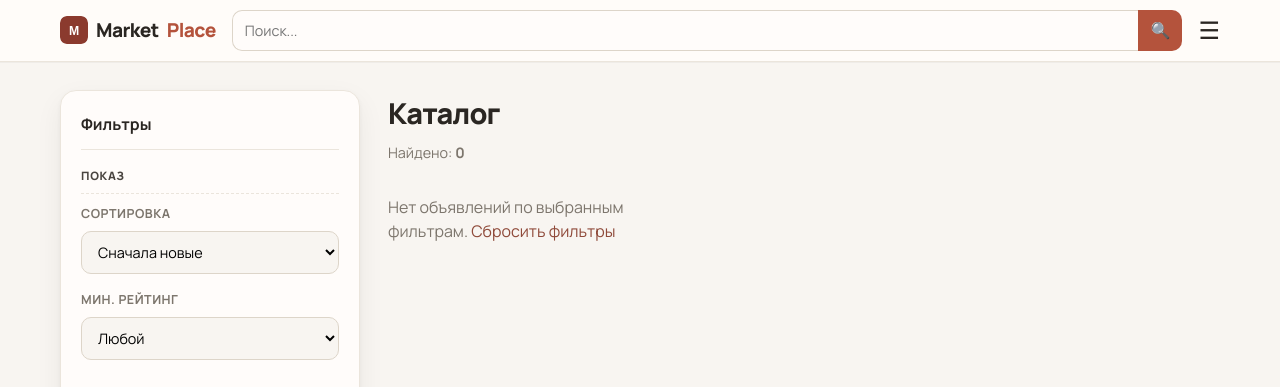
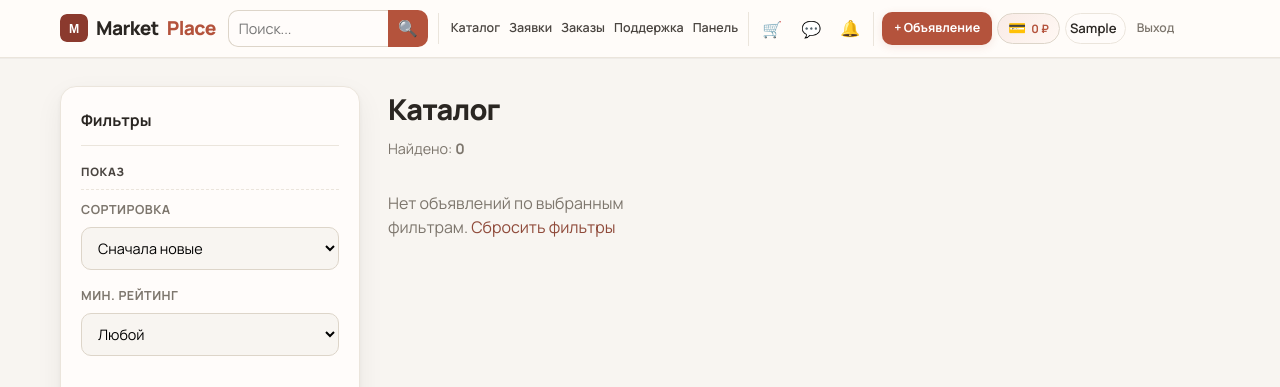
Before and after one commit to zVoofo/merketpalace, a Django app: page /catalog/ in a window 1280 px wide. Shown: the top 387 px of the page. Run offline with Django 5.2, Linux system fonts and the light colour scheme; the visitor is signed in with stand-in values (Sample User, id 1); data comes from the database, SQL or seed files in the repository; data that the repository does not hold is empty.

Commit message:
фикааааат

```diff
--- a/static/css/components.css
+++ b/static/css/components.css
@@ -112,7 +112,6 @@
 .filter-check{display:flex;align-items:center;gap:8px;font-size:.88rem;cursor:pointer}
 .filter-check input{width:16px;height:16px;accent-color:var(--primary)}
 .filter-panel__submit{width:100%;margin-top:4px}
-.filter-panel__preview{margin-top:20px;padding-top:16px;border-top:1px solid var(--border-light)}
 .catalog-toolbar{display:flex;align-items:flex-end;justify-content:space-between;gap:16px;margin-bottom:12px}
 .catalog-toolbar__title{margin:0 0 4px}
 .catalog-count{margin:0;font-size:.9rem;color:var(--muted)}
--- a/static/css/layout.css
+++ b/static/css/layout.css
@@ -10,34 +10,34 @@
 .header__inner{
   display:flex;
   align-items:center;
-  gap:16px;
+  gap:10px 12px;
   padding-top:10px;
   padding-bottom:10px;
   min-width:0;
   box-sizing:border-box;
+  flex-wrap:wrap;
 }
 .header__inner > .logo{flex-shrink:0}
 .header__tools{
   display:flex;
   align-items:center;
-  gap:12px 16px;
-  flex:1;
+  gap:8px 10px;
+  flex:1 1 320px;
   min-width:0;
-  overflow:hidden;
 }
 .header__tools > .search-bar{
   flex-shrink:0;
-  width:220px;
-  min-width:200px;
-  max-width:240px;
+  width:200px;
+  min-width:160px;
+  max-width:220px;
 }
 .header__tools > .nav{
-  flex:0 1 auto;
+  flex:1 1 280px;
   min-width:0;
 }
 .header__inner > .burger{
   flex-shrink:0;
-  margin-left:auto;
+  display:none;
 }
 .logo{
   flex:0 0 auto;
@@ -54,7 +54,7 @@
 }
 .search-bar input{
   flex:1;min-width:0;
-  padding:10px 12px;
+  padding:8px 10px;
   border:1px solid var(--border);
   border-right:none;
   border-radius:var(--radius-sm) 0 0 var(--radius-sm);
@@ -63,8 +63,8 @@
 }
 .search-bar input:focus{outline:2px solid var(--primary-glow);border-color:var(--primary)}
 .search-bar button{
-  flex:0 0 44px;
-  width:44px;
+  flex:0 0 40px;
+  width:40px;
   padding:0;
   background:var(--primary);color:#fff;
   border:none;border-radius:0 var(--radius-sm) var(--radius-sm) 0;cursor:pointer;
@@ -73,34 +73,32 @@
 .search-bar button:hover{background:var(--primary-dark)}
 .nav{
   display:flex;align-items:center;justify-content:flex-start;
-  gap:8px 12px;
-  flex-wrap:nowrap;
+  gap:6px 8px;
+  flex-wrap:wrap;
   min-width:0;
-  max-width:100%;
-  overflow:hidden;
 }
 .nav__section--links{
-  gap:10px;
-  padding-left:14px;
-  margin-left:2px;
+  gap:8px;
+  padding-left:10px;
+  margin-left:0;
   border-left:1px solid var(--border-light);
 }
 .nav__section--links a:not(.btn),
 .nav__section--auth a:not(.btn){
-  color:var(--text-soft);font-size:.8rem;font-weight:600;white-space:nowrap;
-  text-decoration:none;padding:6px 2px;
+  color:var(--text-soft);font-size:.78rem;font-weight:600;white-space:nowrap;
+  text-decoration:none;padding:5px 2px;
 }
 .nav__wallet-sum{font-size:.72rem;white-space:nowrap}
 .nav__section--icons{
-  gap:4px;
-  padding:0 8px;
+  gap:2px;
+  padding:0 6px;
   border-left:1px solid var(--border-light);
   border-right:1px solid var(--border-light);
 }
-.nav__section{display:flex;align-items:center;gap:6px;flex-shrink:0}
+.nav__section{display:flex;align-items:center;gap:5px;flex-shrink:0}
 .nav__icon-btn{
   position:relative;display:inline-flex;align-items:center;justify-content:center;
-  width:36px;height:36px;border:1px solid transparent;border-radius:var(--radius-sm);
+  width:34px;height:34px;border:1px solid transparent;border-radius:var(--radius-sm);
   background:transparent;color:var(--text-soft);cursor:pointer;
   text-decoration:none;transition:background .15s,border-color .15s,color .15s;
 }
@@ -108,12 +106,12 @@
 .nav__icon-btn__glyph{font-size:1rem;line-height:1}
 .nav-notify__bell.nav__icon-btn{padding:0}
 .nav__cta{white-space:nowrap}
-.nav__section--user{gap:6px}
-.nav__section--auth{gap:8px;margin-left:auto}
+.nav__section--user{gap:5px;flex-shrink:0}
+.nav__section--auth{gap:6px}
 .nav__section--links a:not(.btn):hover,
 .nav__section--auth a:not(.btn):hover{color:var(--primary)}
 .nav__wallet-chip{
-  display:inline-flex;align-items:center;gap:6px;padding:6px 12px;
+  display:inline-flex;align-items:center;gap:5px;padding:5px 10px;
   background:linear-gradient(135deg,var(--primary-light),#fff8f4);
   border:1px solid var(--border);border-radius:20px;
   font-weight:700;color:var(--primary)!important;text-decoration:none;flex-shrink:0;
@@ -121,8 +119,8 @@
 .nav__wallet-chip:hover{background:var(--primary-light);text-decoration:none}
 .nav__wallet-icon{font-size:.9rem;line-height:1}
 .nav__profile-pill{
-  display:inline-flex;align-items:center;gap:6px;max-width:110px;
-  padding:5px 10px 5px 5px;border:1px solid var(--border-light);border-radius:20px;
+  display:inline-flex;align-items:center;gap:5px;max-width:96px;
+  padding:4px 8px 4px 4px;border:1px solid var(--border-light);border-radius:20px;
   background:var(--card);color:var(--text)!important;text-decoration:none;
   font-size:.82rem;font-weight:600;
 }
@@ -130,8 +128,8 @@
 .nav__profile-pill span{overflow:hidden;text-overflow:ellipsis;white-space:nowrap}
 .nav__profile-img{width:24px;height:24px;border-radius:50%;object-fit:cover;flex-shrink:0}
 .nav__logout{
-  font-size:.78rem;font-weight:600;color:var(--muted);text-decoration:none;
-  padding:6px 8px;border-radius:var(--radius-sm);
+  font-size:.76rem;font-weight:600;color:var(--muted);text-decoration:none;
+  padding:5px 6px;border-radius:var(--radius-sm);flex-shrink:0;white-space:nowrap;
 }
 .nav__logout:hover{color:var(--error);background:var(--error-bg);text-decoration:none}
 .nav-dot{
@@ -145,7 +143,7 @@
   background:var(--primary);color:#fff;border-radius:8px;font-size:.6rem;font-weight:700;line-height:14px;text-align:center;
 }
 
-.header .nav .btn{white-space:nowrap;flex-shrink:0;padding:7px 12px;font-size:.8rem}
+.header .nav .btn{white-space:nowrap;flex-shrink:0;padding:6px 10px;font-size:.78rem}
 .burger{
   flex:0 0 auto;
   display:none;background:none;border:none;font-size:1.5rem;cursor:pointer;color:var(--text);
--- a/static/css/responsive.css
+++ b/static/css/responsive.css
@@ -1,61 +1,15 @@
-/* Широкий экран: полное меню в строку */
-@media(min-width:1500px){
-  .header__tools > .nav{display:flex!important;position:static!important;flex-direction:row!important;padding:0!important;background:transparent!important;box-shadow:none!important;border:none!important}
-  .burger{display:none!important}
-}
-
-/* Уже экран: бургер, без наезда на поиск */
-@media(max-width:1499px){
-  .burger{display:block}
-  .header__inner{
-    display:grid;
-    grid-template-columns:auto minmax(0,1fr) auto;
-    position:relative;
-  }
-  .header__tools{display:contents}
-  .header__inner > .logo{grid-column:1;grid-row:1}
-  .header__tools > .search-bar{
-    grid-column:2;
-    grid-row:1;
-    max-width:none;
-    min-width:0;
-    width:100%;
-  }
-  .header__inner > .burger{grid-column:3;grid-row:1;margin-left:0}
-  .header__tools > .nav{
-    display:none;
-    position:absolute;top:100%;left:0;right:0;
-    grid-column:1/-1;
-    background:var(--card);flex-direction:column;align-items:stretch;
-    padding:16px 20px;border-bottom:1px solid var(--border-light);
-    box-shadow:var(--shadow);z-index:101;overflow:visible;
-    gap:4px;
-  }
-  .header__tools > .nav.open{display:flex}
-  .nav__section--links{border-left:none;padding-left:0;margin-left:0}
-  .nav__section{flex-direction:column;align-items:stretch;gap:4px;width:100%;border:none;padding:0}
-  .nav__section--icons{
-    flex-direction:row;flex-wrap:wrap;justify-content:flex-start;gap:8px;
-    padding:10px 0;border-top:1px solid var(--border-light);border-bottom:1px solid var(--border-light);
-  }
-  .nav__section--user{align-items:stretch;gap:8px;padding-top:8px}
-  .nav__section--links a:not(.btn),
-  .nav__section--auth a:not(.btn){padding:8px 0;font-size:.95rem}
-  .nav__profile-pill{max-width:none;width:100%;justify-content:flex-start}
-  .nav__wallet-chip{width:100%;justify-content:center}
-  .nav__cta{width:100%;text-align:center;justify-content:center;padding:12px 16px}
-  .nav__logout{width:100%;text-align:center;padding:10px 12px}
-}
-
+/* Мобилка: бургер-меню */
 @media(max-width:768px){
   .header__inner{
     display:grid;
     grid-template-columns:auto minmax(0,1fr) auto;
     grid-template-rows:auto auto;
+    position:relative;
+    flex-wrap:nowrap;
   }
+  .header__inner > .burger{display:block;grid-column:3;grid-row:1}
   .header__tools{display:contents}
   .header__inner > .logo{grid-column:1;grid-row:1}
-  .header__inner > .burger{grid-column:3;grid-row:1}
   .header__tools > .search-bar{
     grid-column:1/-1;
     grid-row:2;
@@ -64,11 +18,12 @@
     width:100%;
   }
   .header__tools > .nav{
-    display:none;position:absolute;top:100%;left:0;right:0;
+    display:none;
+    position:absolute;top:100%;left:0;right:0;
     background:var(--card);flex-direction:column;align-items:stretch;
     padding:16px 20px;border-bottom:1px solid var(--border-light);
     box-shadow:var(--shadow);z-index:101;overflow:visible;
-    gap:4px;
+    gap:4px;flex-wrap:nowrap;
   }
   .header__tools > .nav.open{display:flex}
   .nav__section--links{border-left:none;padding-left:0;margin-left:0}
@@ -154,4 +109,6 @@
 
 @media(max-width:640px){
   .form__row--2{grid-template-columns:1fr}
+  .query-hint{flex-direction:column;align-items:stretch;gap:14px}
+  .query-hint__media{width:100%;height:min(42vw,180px);max-width:none}
 }
--- a/templates/base.html
+++ b/templates/base.html
@@ -9,7 +9,7 @@
     <link rel="preconnect" href="https://fonts.googleapis.com">
     <link rel="preconnect" href="https://fonts.gstatic.com" crossorigin>
     <link href="https://fonts.googleapis.com/css2?family=Manrope:wght@400;500;600;700;800&display=swap" rel="stylesheet">
-    <link rel="stylesheet" href="{% static 'css/main.css' %}?v=8">
+    <link rel="stylesheet" href="{% static 'css/main.css' %}?v=10">
 </head>
 <body>
 <header class="header">
--- a/templates/catalog/index.html
+++ b/templates/catalog/index.html
@@ -138,15 +138,6 @@
 
             <button type="submit" class="btn filter-panel__submit">Показать</button>
         </form>
-
-        {% if show_search_preview %}
-        <div class="search-preview filter-panel__preview">
-            <h4 class="search-preview__title">Пример по запросу</h4>
-            <div class="search-preview__frame">
-                <img src="{% url 'catalog:search_preview' %}?q={{ search_query|urlencode }}" alt="{{ search_query }}" width="240" height="240" loading="lazy" onerror="this.onerror=null;this.src='{% static 'img/no-photo.svg' %}'">
-            </div>
-        </div>
-        {% endif %}
     </aside>
 
     <section class="catalog-main">
@@ -164,6 +155,19 @@
             {% endfor %}
             <a href="{% url 'catalog:index' %}{% if filters.q %}?q={{ filters.q|urlencode }}{% endif %}" class="filter-chip filter-chip--clear">Сбросить всё</a>
         </div>
+        {% endif %}
+
+        {% if show_search_preview %}
+        <aside class="query-hint" aria-label="Визуальная подсказка по запросу">
+            <div class="query-hint__media">
+                <img src="{% url 'catalog:search_preview' %}?q={{ search_query|urlencode }}" alt="Пример: {{ search_query }}" width="112" height="112" loading="lazy" onerror="this.onerror=null;this.src='{% static 'img/no-photo.svg' %}'">
+            </div>
+            <div class="query-hint__body">
+                <p class="query-hint__eyebrow">Визуальная подсказка</p>
+                <h2 class="query-hint__query">«{{ search_query }}»</h2>
+                <p class="query-hint__text">Так может выглядеть товар по вашему запросу — ориентир при поиске и сравнении предложений ниже.</p>
+            </div>
+        </aside>
         {% endif %}
 
         {% if search_invalid %}
```
Also changed, not shown: static/css/blocks.css (+31 -0 lines).
